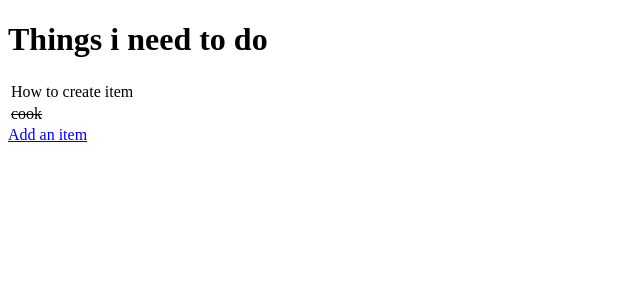
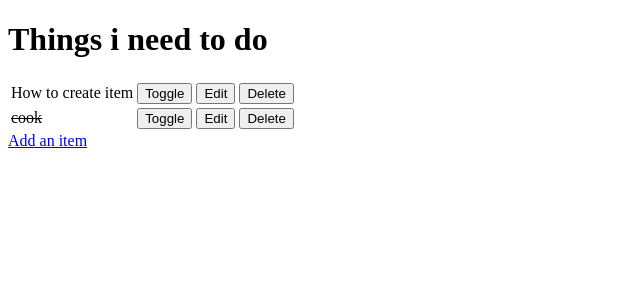
Before and after one commit to aimansae/django-as, a Django app: page / in a window 1280 px wide. Shown: the top 300 px of the page, without its empty margins (0-640 px from the left). Run offline with Django 3.2, Linux system fonts and the light colour scheme; data comes from the database, SQL or seed files in the repository; both versions use the stored data as it was after the commit.

Commit message:
Edit and delete functionality

```diff
--- a/django_todo/urls.py
+++ b/django_todo/urls.py
@@ -16,11 +16,15 @@ Including another URLconf
 from django.contrib import admin
 from django.urls import path
 # need to import to do view here
-from todo.views import get_todo_list, add_item
+from todo import views
 
 urlpatterns = [
     path('admin/', admin.site.urls),
     # we put here the url that will trigger the link path
-    path('', get_todo_list, name='get_todo_list'),
-    path('add', add_item, name='add')
+    path('', views.get_todo_list, name='get_todo_list'),
+    path('add', views.add_item, name='add'),
+    path('edit/<item_id>', views.edit_item, name='edit'),
+    path('toggle/<item_id>', views.toggle_item, name='toggle'),
+    path('delete/<item_id>', views.delete_item, name='delete')
+
 ]
--- a/todo/templates/todo/todo_list.html
+++ b/todo/templates/todo/todo_list.html
@@ -22,6 +22,21 @@
 
             <td>{{item.name}}</td>
             {% endif %}
+            <td>
+                <a href="/toggle/{{item.id}}">
+                    <button>Toggle</button>
+                </a>
+            </td>
+            <td>
+                <a href="/edit/{{item.id}}">
+                    <button>Edit</button>
+                </a>
+            </td>
+            <td>
+                <a href="/delete/{{item.id}}">
+                    <button>Delete</button>
+                </a>
+            </td>
         </tr>
         {% empty %}
         <tr>
--- a/todo/views.py
+++ b/todo/views.py
@@ -1,4 +1,4 @@
-from django.shortcuts import render, redirect
+from django.shortcuts import render, redirect, get_object_or_404
 # not required anymoreHttpResponse
 from .models import Item
 from .forms import ItemForm
@@ -26,3 +26,32 @@ def add_item(request):
         'form': form
     }
     return render(request, 'todo/add_item.html', context)
+
+
+def edit_item(request, item_id):
+    item = get_object_or_404(Item, id=item_id)
+    if request.method == "POST":
+        form = ItemForm(request.POST, instance=item)
+        if form.is_valid():
+            form.save()
+        return redirect('get_todo_list')
+
+    form = ItemForm(instance=item)
+    context = {
+        'form': form
+    }
+
+    return render(request, 'todo/edit_item.html', context)
+
+
+def toggle_item(request, item_id):
+    item = get_object_or_404(Item, id=item_id)
+    item.done = not item.done
+    item.save()
+    return redirect('get_todo_list')
+
+
+def delete_item(request, item_id):
+    item = get_object_or_404(Item, id=item_id)
+    item.delete()
+    return redirect('get_todo_list')
```
Also changed, not shown: todo/templates/todo/edit_item.html (added, +28 -0 lines), db.sqlite3.
